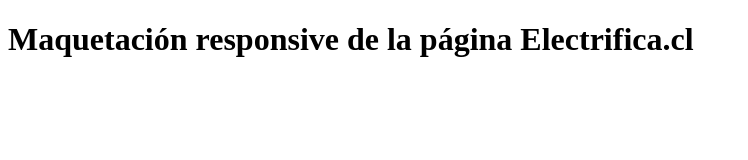
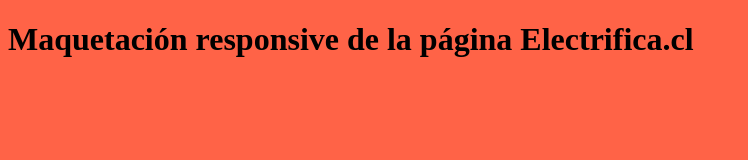
Before and after one commit to gfadavid/electrifica, a plain HTML site: page docs/index.html in a window 1280 px wide. Shown: the whole page, without its empty margins (0-748 px from the left). Drawn offline with Linux system fonts and the light colour scheme.

Commit message:
Ajustes al directorio de GIT.

```diff
--- a/docs/css/main.css
+++ b/docs/css/main.css
@@ -0,0 +1,3 @@
+BODY {
+  background-color: tomato;
+}
--- a/docs/index.html
+++ b/docs/index.html
@@ -4,7 +4,7 @@
   <meta charset="UTF-8">
   <meta http-equiv="X-UA-Compatible" content="IE=edge">
   <meta name="viewport" content="width=0, initial-scale=1.0">
-  <title>ELECTRIFICA</title>
+  <title>ELECTRIFICA - PRUEBA</title>
   <link rel="stylesheet" href="css/main.css">
 </head>
 <body>
```
